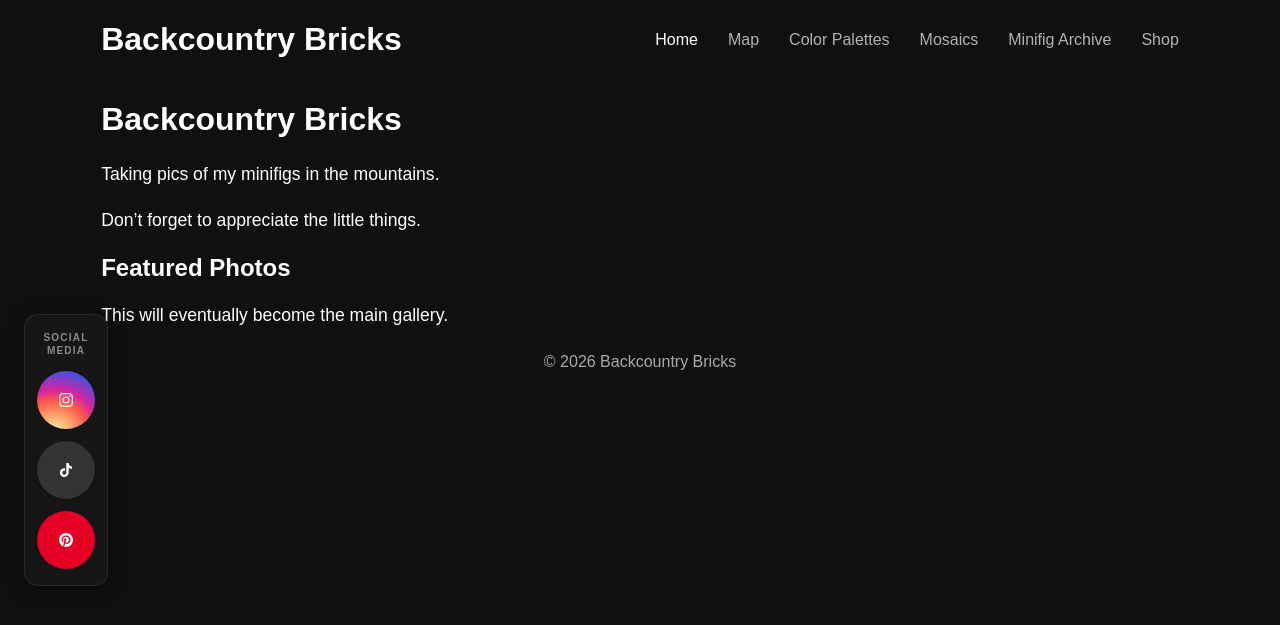
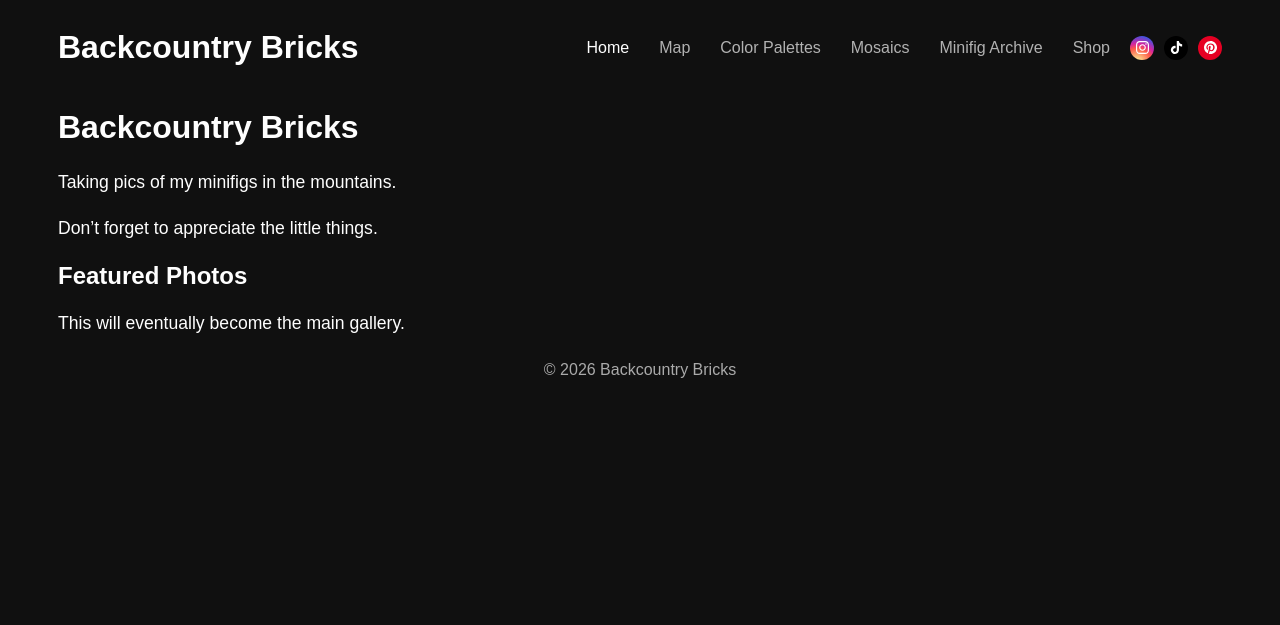
Before and after one commit to brirowe/Lego-Photography-Interactive-Portfolio, a Jekyll site: the page built from index.md, in a window 1280 px wide. Shown: the top 625 px of the page. Built offline with Jekyll 4.4.1, drawn with Linux system fonts in a browser that asks for light colours; some web fonts are replaced.

Commit message:
Revert social icons to header, make all pages full-bleed like map

```diff
--- a/_config.yml
+++ b/_config.yml
@@ -31,7 +31,7 @@
       path: ""
     values:
       layout: "default"
-      text_width: true
+      text_width: false
       image: /uploads/1.jpg
   -
     scope:
--- a/_includes/social-sidebar.html
+++ b/_includes/social-sidebar.html
@@ -1,6 +1,4 @@
-<nav class="social-sidebar" aria-label="Social media links">
-	<span class="social-sidebar-title">Social<br>Media</span>
-
+<div class="header-social" aria-label="Social media links">
 	<a href="https://instagram.com/backcountry_bricks" target="_blank" rel="noopener" class="social-icon instagram" title="Instagram">
 		<svg viewBox="0 0 24 24" fill="currentColor" xmlns="http://www.w3.org/2000/svg">
 			<path d="M12 2.163c3.204 0 3.584.012 4.85.07 3.252.148 4.771 1.691 4.919 4.919.058 1.265.069 1.645.069 4.849 0 3.205-.012 3.584-.069 4.849-.149 3.225-1.664 4.771-4.919 4.919-1.266.058-1.644.07-4.85.07-3.204 0-3.584-.012-4.849-.07-3.26-.149-4.771-1.699-4.919-4.92-.058-1.265-.07-1.644-.07-4.849 0-3.204.013-3.583.07-4.849.149-3.227 1.664-4.771 4.919-4.919 1.266-.057 1.645-.069 4.849-.069zm0-2.163c-3.259 0-3.667.014-4.947.072-4.358.2-6.78 2.618-6.98 6.98-.059 1.281-.073 1.689-.073 4.948 0 3.259.014 3.668.072 4.948.2 4.358 2.618 6.78 6.98 6.98 1.281.058 1.689.072 4.948.072 3.259 0 3.668-.014 4.948-.072 4.354-.2 6.782-2.618 6.98-6.98.059-1.28.073-1.689.073-4.948 0-3.259-.014-3.667-.072-4.947-.198-4.354-2.618-6.78-6.98-6.98-1.281-.059-1.69-.073-4.949-.073zm0 5.838c-3.403 0-6.162 2.759-6.162 6.162s2.759 6.163 6.162 6.163 6.162-2.759 6.162-6.163c0-3.403-2.759-6.162-6.162-6.162zm0 10.162c-2.209 0-4-1.79-4-4 0-2.209 1.791-4 4-4s4 1.791 4 4c0 2.21-1.791 4-4 4zm6.406-11.845c-.796 0-1.44.645-1.44 1.44s.644 1.44 1.44 1.44c.795 0 1.439-.645 1.439-1.44s-.644-1.44-1.439-1.44z"/>
@@ -18,4 +16,4 @@
 			<path d="M12.017 0C5.396 0 .029 5.367.029 11.987c0 5.079 3.158 9.417 7.618 11.162-.105-.949-.199-2.403.041-3.439.219-.937 1.406-5.957 1.406-5.957s-.359-.72-.359-1.784c0-1.674.972-2.925 2.181-2.925 1.028 0 1.524.771 1.524 1.696 0 1.031-.656 2.573-.996 4.003-.283 1.194.599 2.169 1.775 2.169 2.128 0 3.768-2.245 3.768-5.487 0-2.868-2.062-4.874-5.007-4.874-3.412 0-5.41 2.559-5.41 5.199 0 1.031.397 2.137.893 2.739.098.119.112.224.083.345l-.333 1.36c-.053.22-.174.267-.402.161-1.499-.698-2.436-2.889-2.436-4.649 0-3.785 2.75-7.262 7.929-7.262 4.163 0 7.398 2.967 7.398 6.931 0 4.136-2.607 7.464-6.227 7.464-1.216 0-2.359-.631-2.75-1.378l-.748 2.853c-.271 1.043-1.002 2.35-1.492 3.146 1.124.347 2.317.535 3.554.535 6.624 0 11.99-5.367 11.99-11.988C24.007 5.367 18.641.001 12.017.001z"/>
 		</svg>
 	</a>
-</nav>
+</div>
--- a/_sass/_social-sidebar.scss
+++ b/_sass/_social-sidebar.scss
@@ -1,84 +1,46 @@
-.social-sidebar {
-	position: fixed;
-	left: 24px;
-	top: 50%;
-	transform: translateY(-50%);
+.header-social {
 	display: flex;
-	flex-direction: column;
 	align-items: center;
-	gap: 12px;
-	z-index: 999;
-	background: rgba(24, 24, 24, 0.9);
-	border: 1px solid rgba(255, 255, 255, 0.08);
-	padding: 16px 12px;
-	border-radius: 14px;
-	box-shadow: 0 4px 20px rgba(0, 0, 0, 0.4);
-}
+	gap: 10px;
+	margin-left: 20px;
 
-.social-sidebar-title {
-	font-size: 10px;
-	font-weight: 600;
-	letter-spacing: 1.2px;
-	text-transform: uppercase;
-	color: rgba(255, 255, 255, 0.5);
-	text-align: center;
-	line-height: 1.3;
-	margin-bottom: 2px;
-}
-
-.social-sidebar .social-icon {
-	width: 28px;
-	height: 28px;
+	.social-icon {
+		width: 24px;
+		height: 24px;
 		border-radius: 50%;
 		display: flex;
 		align-items: center;
 		justify-content: center;
 		color: #fff;
 		flex-shrink: 0;
-	transition: transform 0.2s ease, box-shadow 0.2s ease;
-	box-shadow: 0 1px 4px rgba(0, 0, 0, 0.3);
+		transition: transform 0.2s ease;
 
 		svg {
-		width: 14px;
-		height: 14px;
+			width: 13px;
+			height: 13px;
 		}
 
 		&:hover {
 			transform: scale(1.15);
-		box-shadow: 0 3px 10px rgba(0, 0, 0, 0.5);
 		}
 	}
 
-.social-sidebar .instagram {
+	.instagram {
 		background: radial-gradient(circle at 30% 110%, #fdf497 0%, #fdf497 5%, #fd5949 45%, #d6249f 60%, #285AEB 90%);
 	}
 
-.social-sidebar .tiktok {
-	background: #333;
+	.tiktok {
+		background: #000;
 	}
 
-.social-sidebar .pinterest {
+	.pinterest {
 		background: #e60023;
 	}
-
-@media (max-width: 600px) {
-	.social-sidebar {
-		left: 10px;
-		padding: 12px 8px;
-		gap: 10px;
 }
 
-	.social-sidebar-title {
-		font-size: 9px;
-	}
-
-	.social-sidebar .social-icon {
-		width: 24px;
-		height: 24px;
-
-		svg {
-			width: 12px;
-			height: 12px;
+@media (max-width: 449px) {
+	.header-social {
+		margin-left: 0;
+		margin-top: 10px;
 	}
 }
-}
```
Lines whose indentation alone changed are shown as unchanged.
